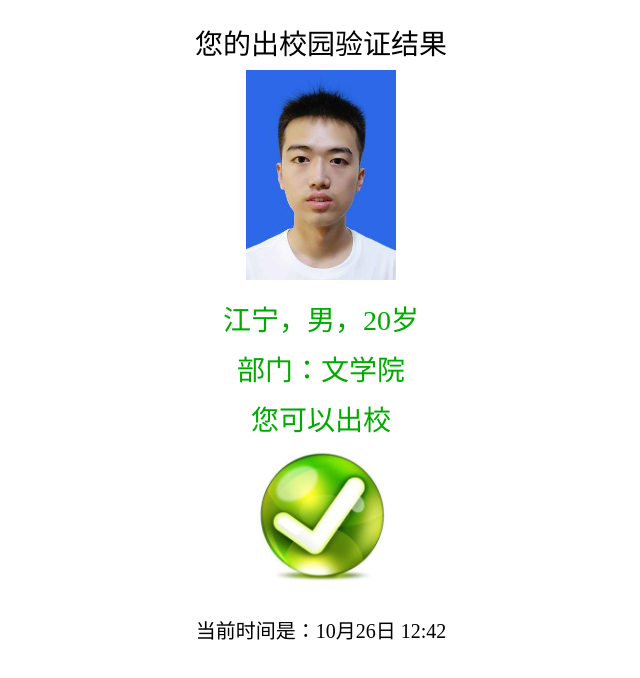
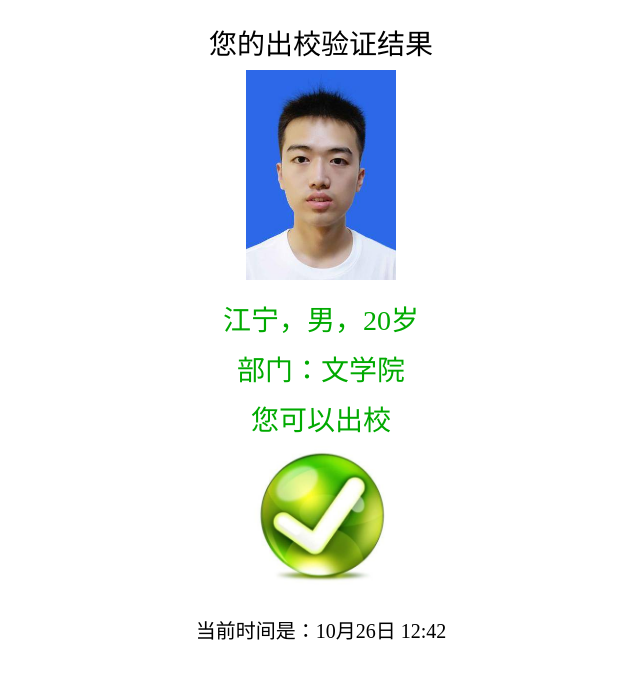
Before and after one commit to DooduFawl/DooduFawlout.github.io, a plain HTML site: page index.html in a window 1280 px wide. Shown: the whole page, without its empty margins (319-959 px from the left). Drawn offline with Linux system fonts and the light colour scheme.

Commit message:
Update index.html

```diff
--- a/index.html
+++ b/index.html
@@ -20,7 +20,7 @@
     </script>
 </head>
 <body style="margin:20px auto;width:90%" onload="reloadImg()">
-<div>您的出校园验证结果</div>
+<div>您的出校验证结果</div>
 
 <div  style="color:#00AA00;">
 	<div><img id="headerPhoto" style="max-width:150px" src="boy.jpg"/></div>
```
